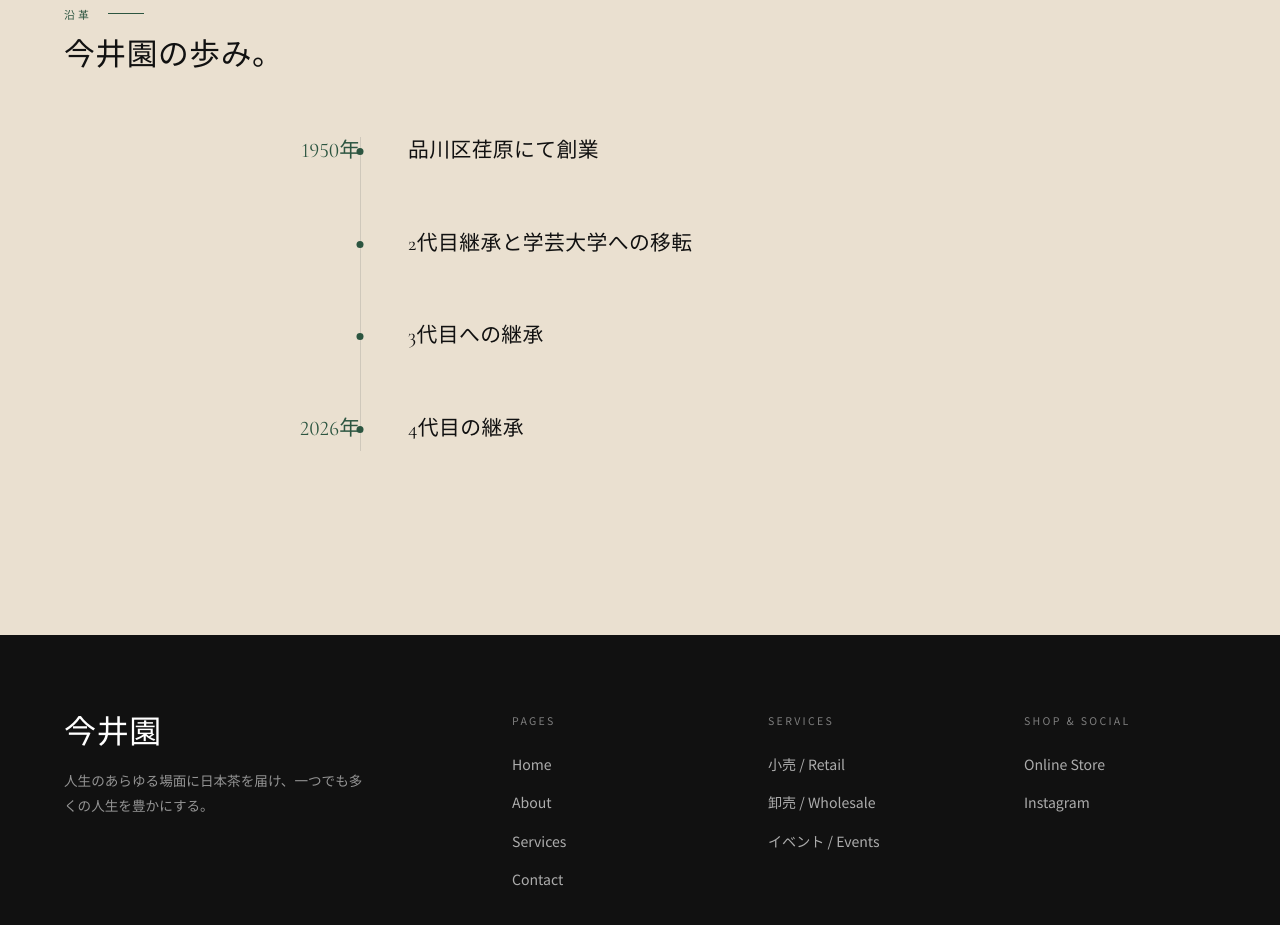
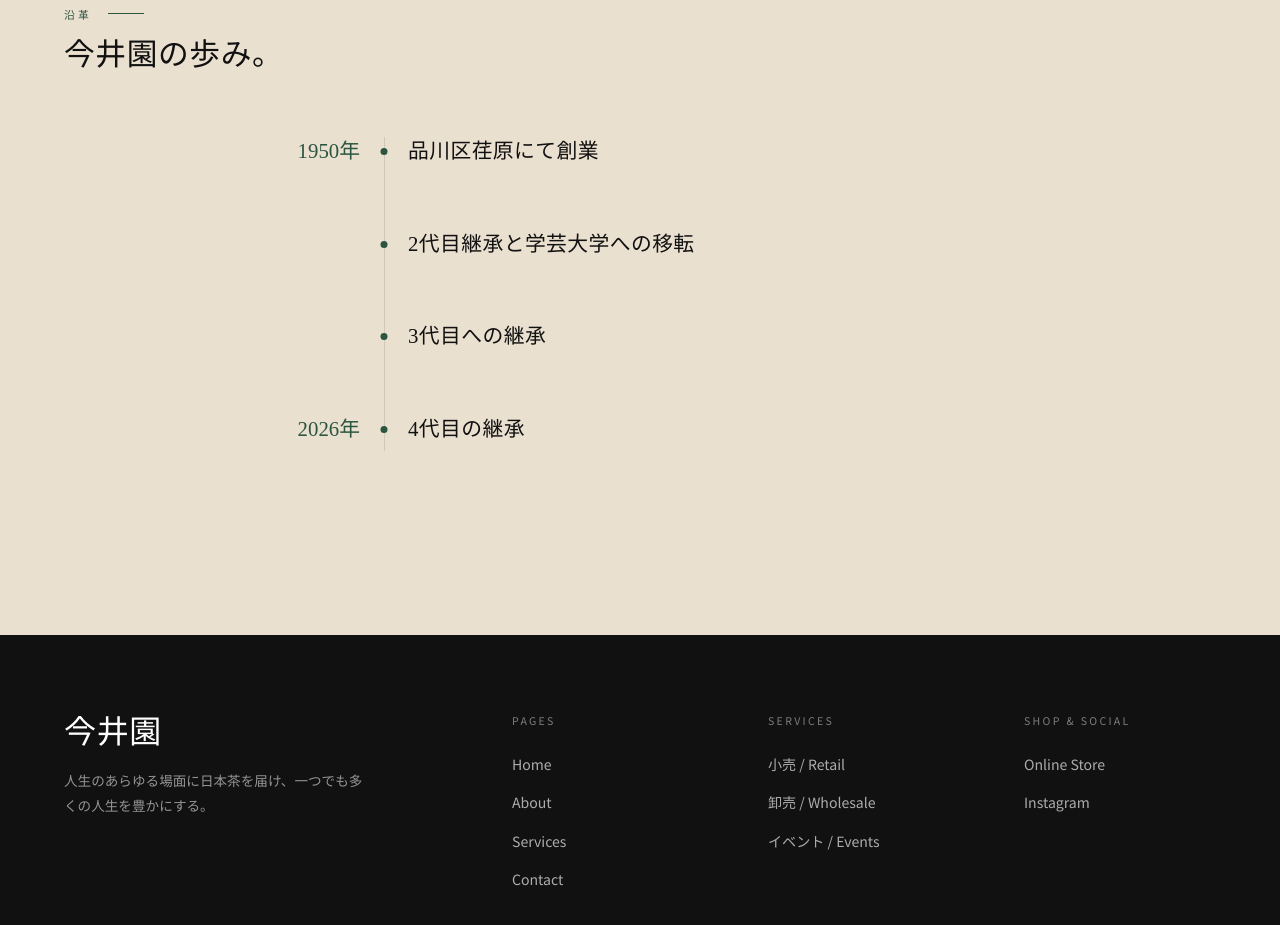
Before and after one commit to Imaien-chagyo/Imaien-chagyo.github.io, a plain HTML site: page about.html in a window 1280 px wide. Shown: the part 2460-3385 px from the top of the page. Drawn offline with nearby package versions, Linux system fonts and the light colour scheme.

Commit message:
Timeline: move line/dots clear of year text, unify numerals with Japanese font

```diff
--- a/css/style.css
+++ b/css/style.css
@@ -655,7 +655,7 @@ h1, h2, h3, h4 {
 .timeline::before {
   content: '';
   position: absolute;
-  left: 100px;
+  left: calc(100px + 1.5rem);
   top: 0; bottom: 0;
   width: 1px;
   background: #cfc8bb;
@@ -670,7 +670,7 @@ h1, h2, h3, h4 {
 .tl-item::before {
   content: '';
   position: absolute;
-  left: 100px;
+  left: calc(100px + 1.5rem);
   top: 11px;
   width: 7px; height: 7px;
   border-radius: 50%;
@@ -679,16 +679,15 @@ h1, h2, h3, h4 {
   z-index: 1;
 }
 .tl-year {
-  font-family: var(--font-serif);
+  font-family: 'Noto Serif JP', serif;
   font-size: 1.3rem;
   line-height: 1.3;
   color: var(--green-mid);
   text-align: right;
   font-weight: 400;
-  font-variant-numeric: lining-nums;
 }
 .tl-content h3 {
-  font-family: var(--font-serif);
+  font-family: 'Noto Serif JP', serif;
   font-size: 1.3rem;
   line-height: 1.3;
   font-weight: 400;
```
